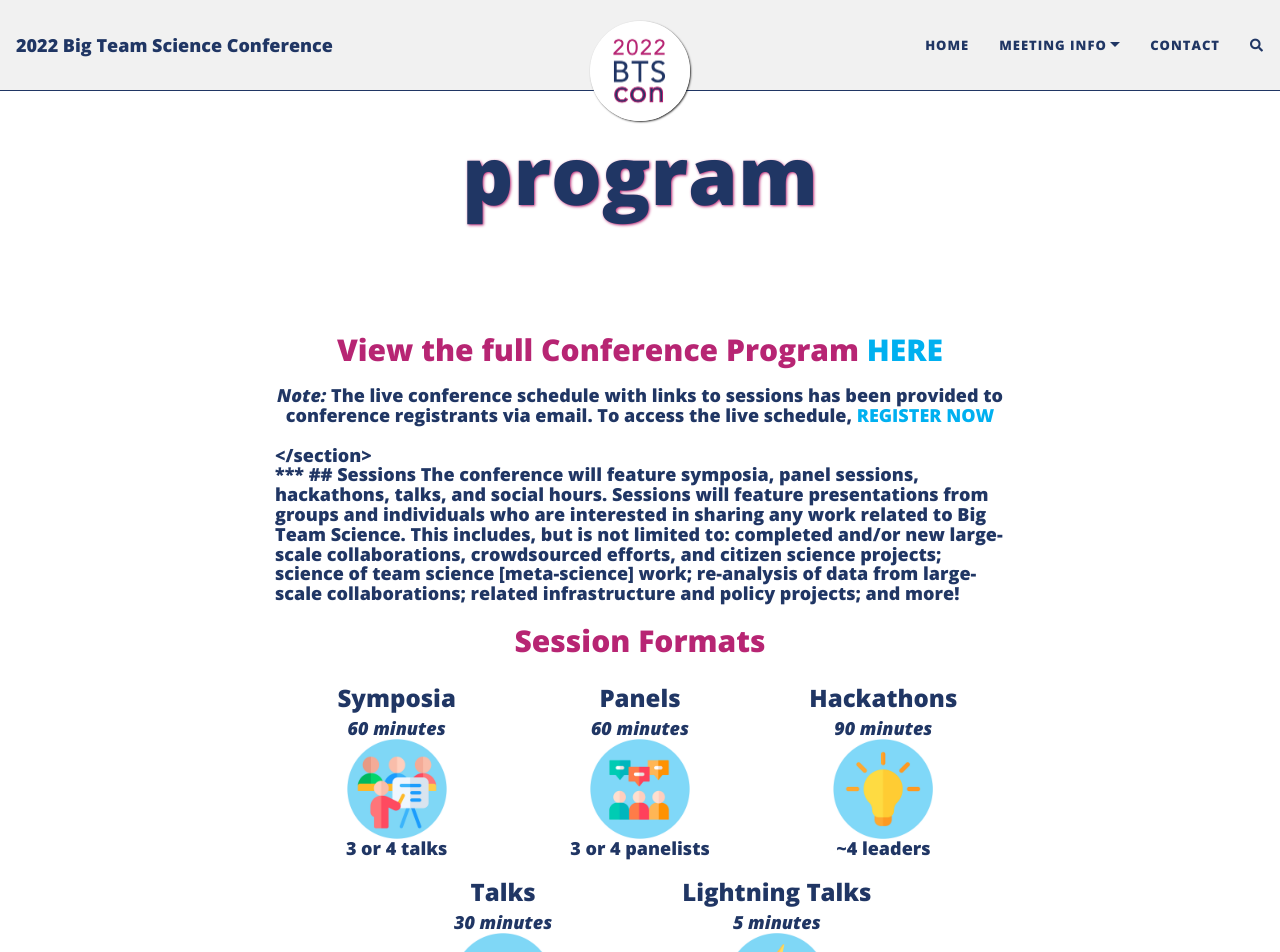
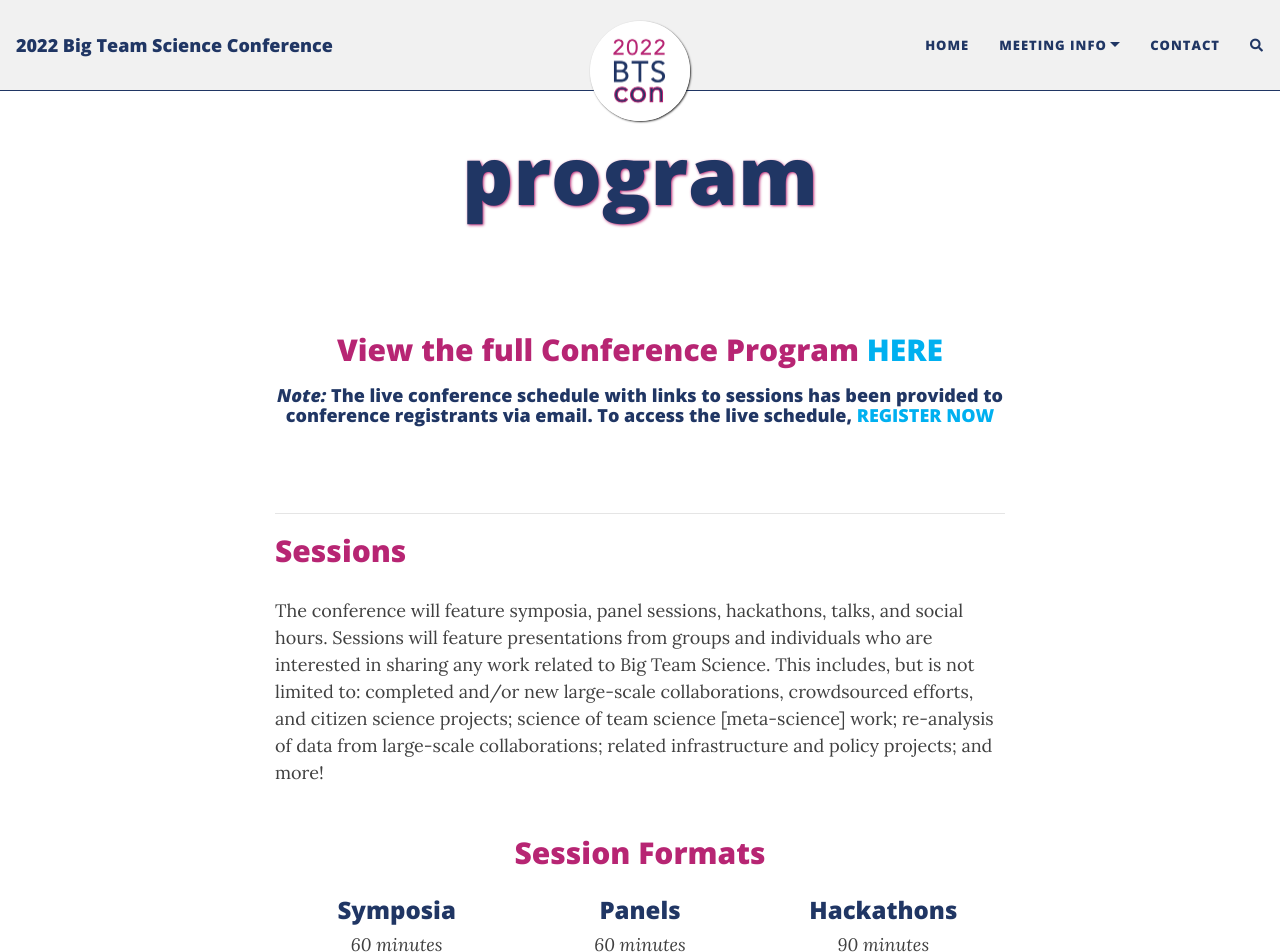
Before and after one commit to bigteamscienceconference/bigteamscienceconference.github.io, a Jekyll site: the page built from program.md, in a window 1280 px wide and 1400 px high. Shown: the top 952 px of the window. Built offline with Jekyll 4.4.1, drawn with Linux system fonts in a browser that asks for light colours; nearby versions of some CDN libraries; comment, search, counter and statistics services are not loaded; some of the changed text lies outside the part shown.

Commit message:
Update program.md

```diff
--- a/program.md
+++ b/program.md
@@ -10,7 +10,7 @@ title: program
 <section>
 <h2 align="center">View the full Conference Program <a href="https://docs.google.com/document/d/17m6t7or53uvFErIW_WHvegwlwV2Cq_rvG5ny-4cBkpM/edit?usp=sharing" target="blank">HERE</a></h2>
 
-<h4 align="center"><i>Note:</i> The live conference schedule with links to sessions has been provided to conference registrants via email. To access the live schedule, <a href="https://opencollective.com/psysciacc/events/test-event-23392c94/contribute/registration-2022-big-team-science-conference-40278">REGISTER NOW</a><h4>
+<h4 align="center"><i>Note:</i> The live conference schedule with links to sessions has been provided to conference registrants via email. To access the live schedule, <a href="https://opencollective.com/psysciacc/events/test-event-23392c94/contribute/registration-2022-big-team-science-conference-40278">REGISTER NOW</a></h4>
 
 </section>
 
```
